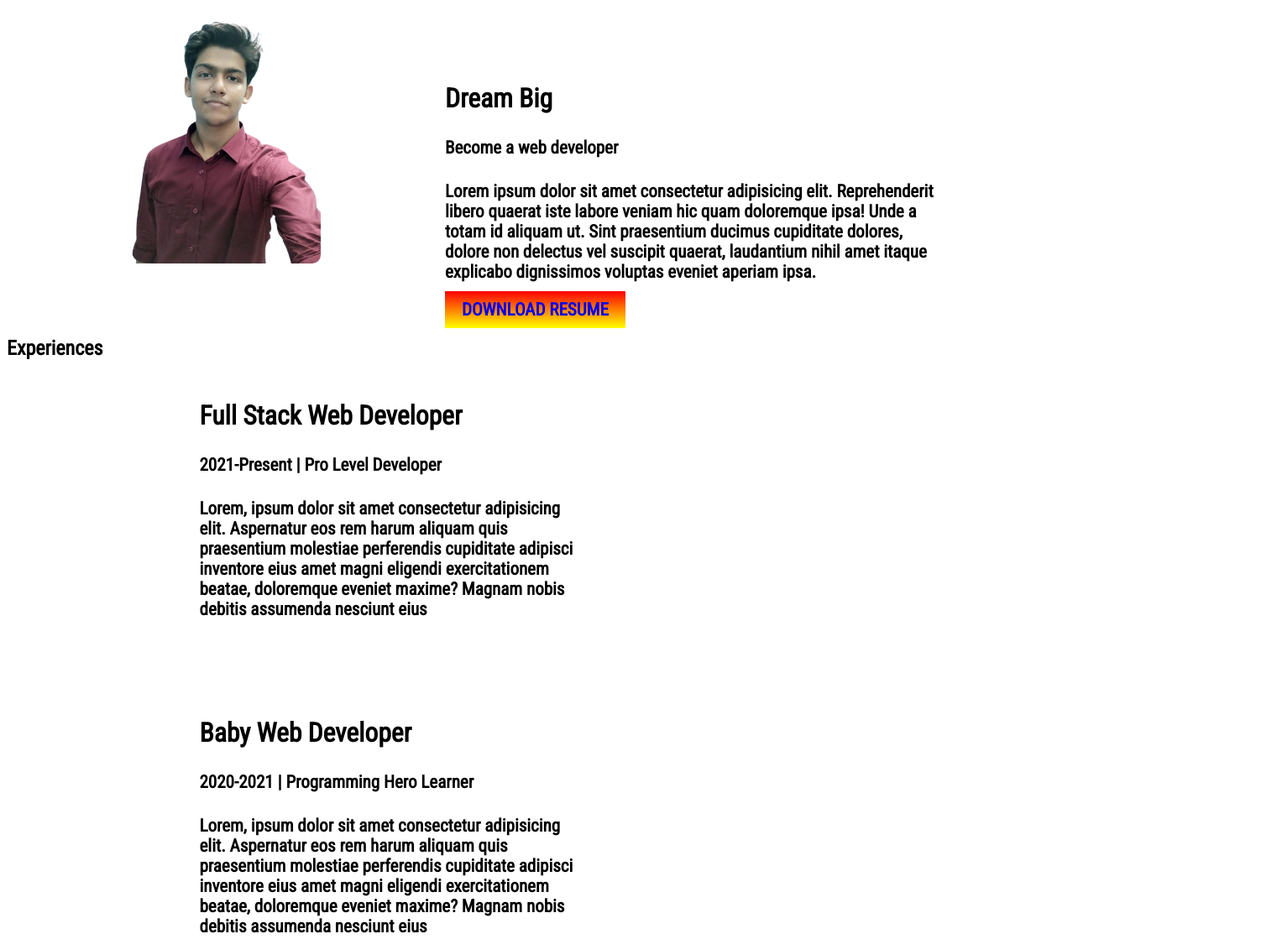
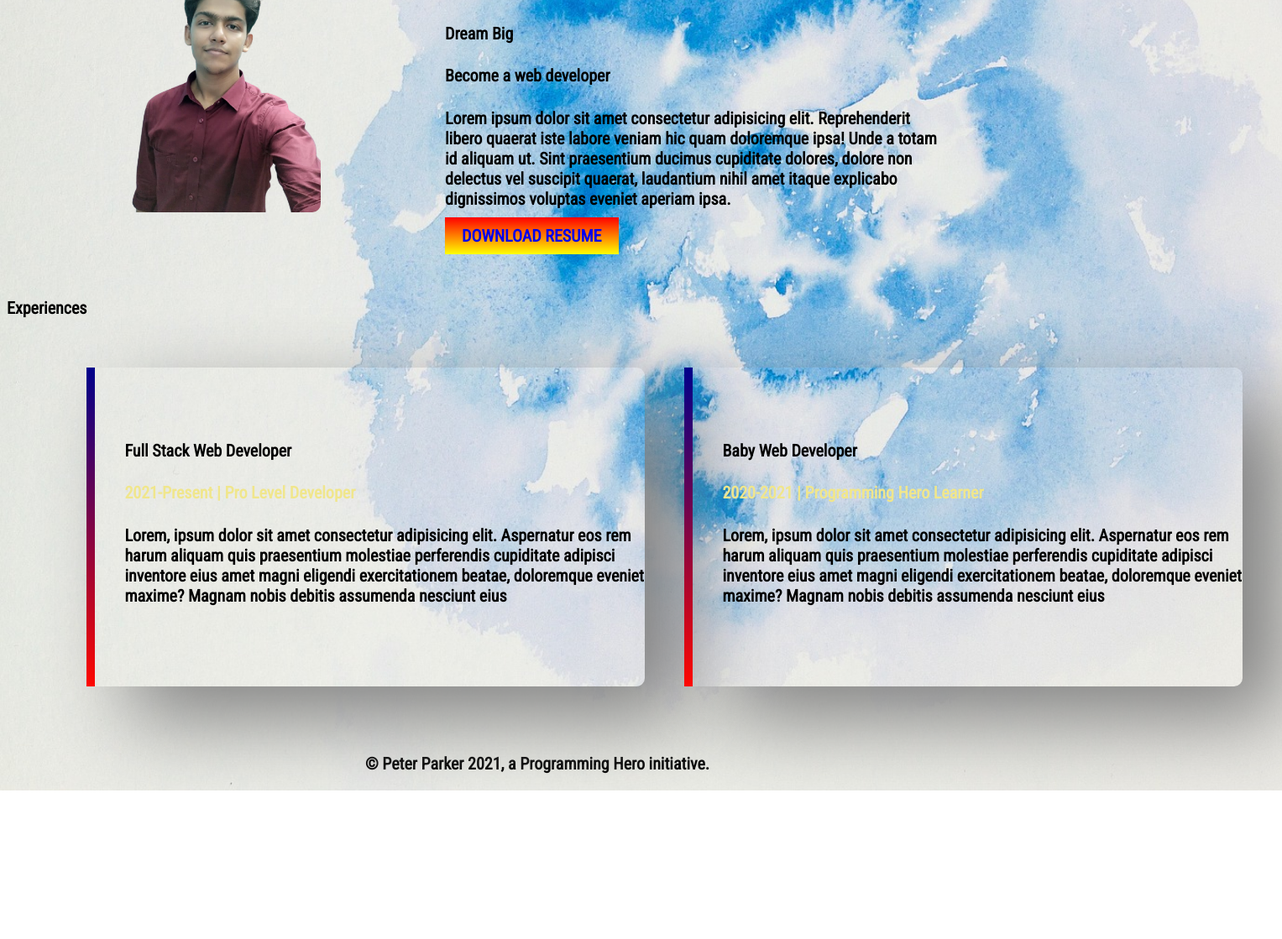
Before and after one commit to OvilashMoitra/Portfolio-OvilashMoitra, a plain HTML site: page index.html in a window 1280 px wide. Shown: the part 476-1595 px from the top of the page at 84% size, 1527 px wide, since content can reach past the window. After the commit the page ends 1418 px from the top, so only its background shows below. Drawn offline with Linux system fonts and the light colour scheme.

Commit message:
finished

```diff
--- a/index.html
+++ b/index.html
@@ -64,6 +64,11 @@
         </div>
 
     </section>
+    <footer>
+        <p>
+            © Peter Parker 2021, a Programming Hero initiative.
+        </p>
+    </footer>
 </body>
 
 </html>
--- a/style.css
+++ b/style.css
@@ -1,11 +1,16 @@
 *{
     font-family: 'Roboto Condensed', sans-serif;
+    font-size: 20px;
+    font-weight: bolder;
+
+}
+body{
+    background-image: url(Picture/picture-bg.jpg);
+    background-repeat: no-repeat;
+    background-size: cover;
 }
 section{
     display: flex;
-    /* background-image: url(Picture/background.png);
-    background-repeat: no-repeat;
-    background-size: 100%; */
 }
 section div h2 span{
     color: navy;
@@ -14,8 +19,6 @@ section div h2 span{
     width: 40%;
     padding-left: 10%;
     padding-top: 70px;
-    font-size: 21px;
-    font-weight: bolder;
 }
 .button{
     text-decoration: none;
@@ -34,9 +37,39 @@ section div h2 span{
     display: inline-block;
 }
 /* Dream Scetion */
+
 .dream{
     display: flex;
     margin-top: 30px;
     margin-left: -220px;
 }
-.dream
+
+/* Experience section */
+.experiences{
+    margin-top: 45px;
+}
+.elements{
+    display: flex;
+
+}
+.elements h4{
+    color: khaki;
+}
+.elements div {
+    box-shadow: 50px 40px 100px gray;
+    width: 620px;
+    height: 310px;
+    margin-right: 47px;
+    margin-top: 100px;
+    padding-left: 35px;
+    border-left: 10px solid;
+    border-image: linear-gradient( darkblue, rgb(255, 8, 0)) 1;
+    border-radius: 10px;
+    z-index: 2;
+}
+
+/* footer */
+footer{
+    text-align: center;
+    margin-top: 80px;
+}
```
